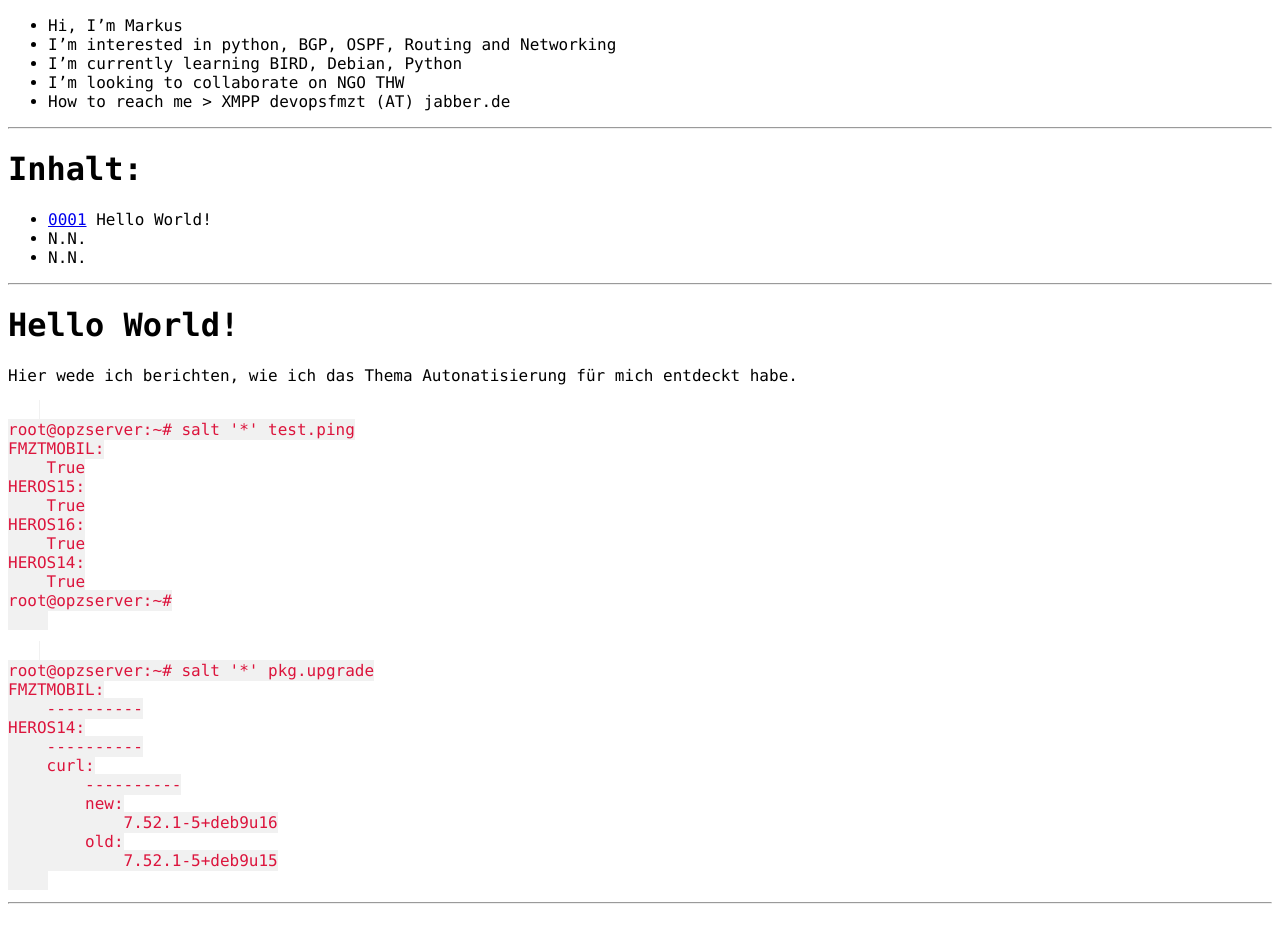
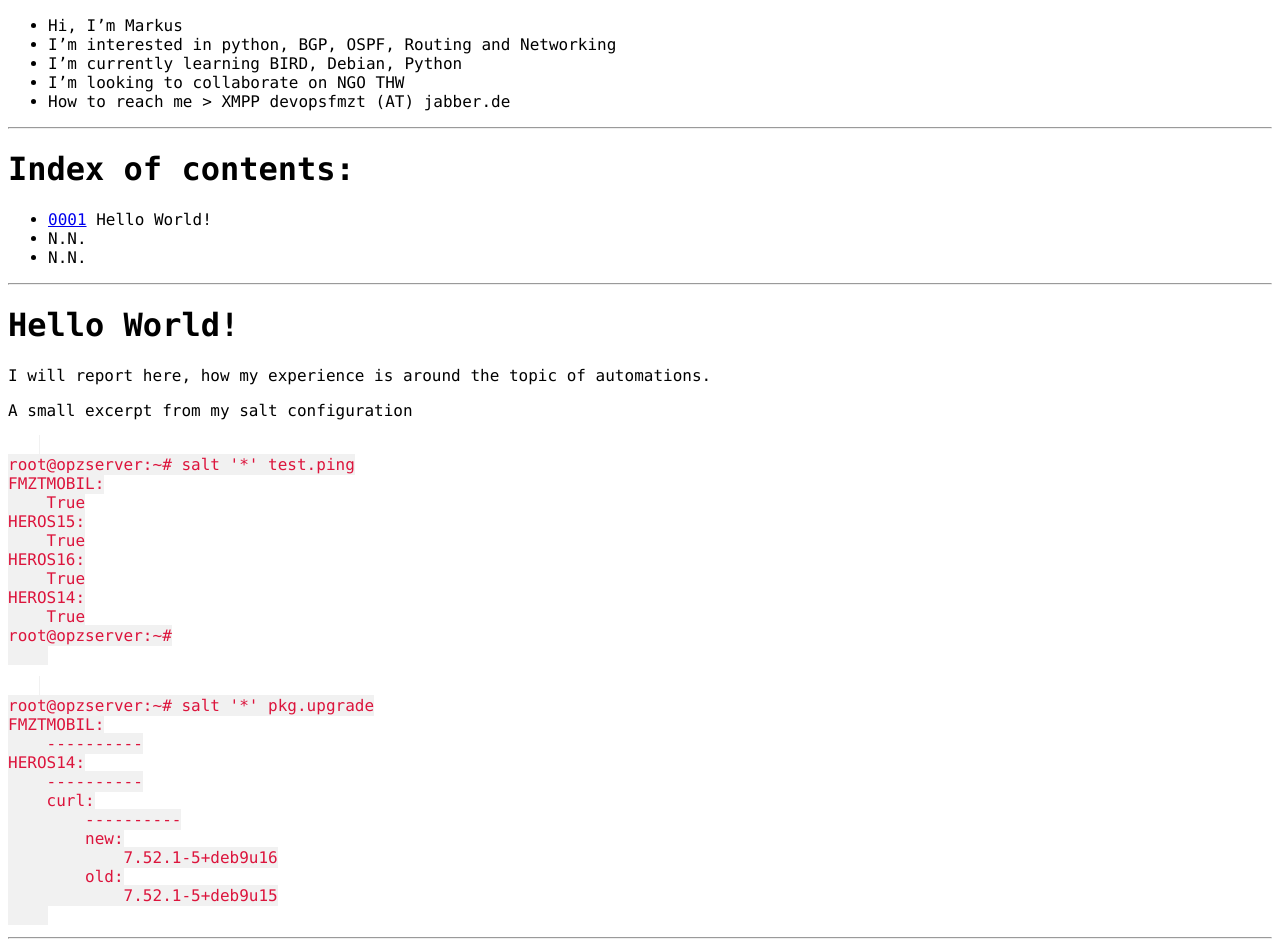
Before and after one commit to devopsfmzt/devopsfmzt.github.io, a plain HTML site: page index.html in a window 1280 px wide. Before the commit the page ends 912 px from the top, so only its background shows below. Drawn offline with Linux system fonts and the light colour scheme.

Commit message:
Inhaltliches Update

```diff
--- a/index.html
+++ b/index.html
@@ -50,7 +50,7 @@
     <li>How to reach me > XMPP devopsfmzt (AT) jabber.de</li>
 </ul>
 <hr>
-<h1>Inhalt:</h1>
+<h1>Index of contents:</h1>
   <ul>
     <li><a href="#0001">0001</a> Hello World!</li>
     <li>N.N.</li>
@@ -58,7 +58,8 @@
   </ul>
 <hr>
 <h1 id="0001">Hello World!</h1>
-<p class="n">Hier wede ich berichten, wie ich das Thema Autonatisierung für mich entdeckt habe.</p>
+<p class="n">I will report here, how my experience is around the topic of automations.</p>
+<p class="n">A small excerpt from my salt configuration</p>
 <pre>
     <code>
 root@opzserver:~# salt '*' test.ping
```
